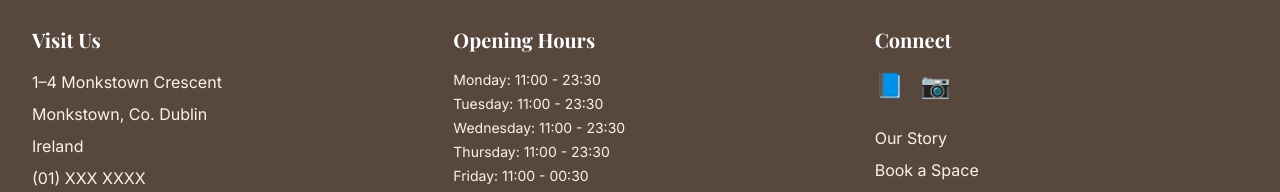
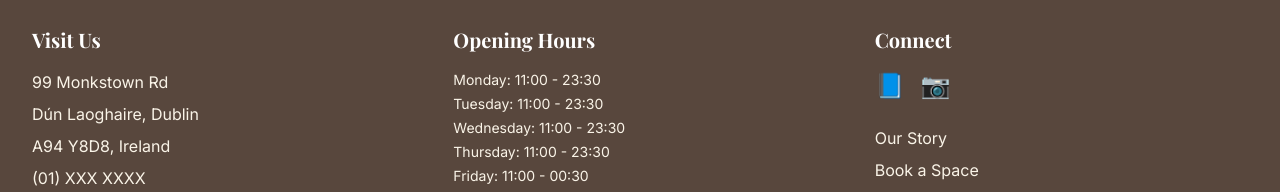
Before and after one commit to markgriffith3011-boop/goggins-pub, a Next.js app: page /gallery in a window 1280 px wide. Shown: the part 1650-1842 px from the top of the page. Built offline with nearby package versions, Linux system fonts and the light colour scheme.

Commit message:
Fix address and Instagram link
Co-Authored-By: Claude Opus 4.6 <noreply@anthropic.com>

```diff
--- a/app/contact/ContactForm.tsx
+++ b/app/contact/ContactForm.tsx
@@ -81,9 +81,9 @@ export default function ContactForm() {
               <div>
                 <h3 className="font-semibold text-pub-wood-800 mb-2">Address</h3>
                 <address className="not-italic text-pub-wood-700">
-                  1–4 Monkstown Crescent<br />
-                  Monkstown, Co. Dublin<br />
-                  Ireland
+                  99 Monkstown Rd<br />
+                  Dún Laoghaire, Dublin<br />
+                  A94 Y8D8, Ireland
                 </address>
               </div>
               <div>
--- a/app/gallery/page.tsx
+++ b/app/gallery/page.tsx
@@ -12,7 +12,7 @@ const galleryImages = [
   { id: 5, src: 'https://images.unsplash.com/photo-1551538827-9c037cb4f32a?w=800&q=80', alt: 'Whiskey selection' },
   { id: 6, src: 'https://images.unsplash.com/photo-1555396273-367ea4eb4db5?w=800&q=80', alt: 'Pub atmosphere' },
   { id: 7, src: 'https://images.unsplash.com/photo-1551218808-94e220e084d2?w=800&q=80', alt: 'Traditional decor' },
-  { id: 8, src: 'https://images.unsplash.com/photo-1514933651103-005eec06c04b?w=800&q=80', alt: 'Monkstown Crescent' },
+  { id: 8, src: 'https://images.unsplash.com/photo-1514933651103-005eec06c04b?w=800&q=80', alt: 'Monkstown Road' },
   { id: 9, src: 'https://images.unsplash.com/photo-1552569973-ffaac7400f87?w=800&q=80', alt: 'Snug area' },
   { id: 10, src: 'https://images.unsplash.com/photo-1572116469696-31de0f17cc34?w=800&q=80', alt: 'Function room' },
   { id: 11, src: 'https://images.unsplash.com/photo-1551538827-9c037cb4f32a?w=800&q=80', alt: 'Dublin Bay view' },
--- a/app/layout.tsx
+++ b/app/layout.tsx
@@ -66,9 +66,10 @@ export default function RootLayout({
               telephone: '+353-1-XXX-XXXX',
               address: {
                 '@type': 'PostalAddress',
-                streetAddress: '1–4 Monkstown Crescent',
-                addressLocality: 'Monkstown',
-                addressRegion: 'Co. Dublin',
+                streetAddress: '99 Monkstown Rd',
+                addressLocality: 'Dún Laoghaire',
+                addressRegion: 'Dublin',
+                postalCode: 'A94 Y8D8',
                 addressCountry: 'IE',
               },
               geo: {
--- a/app/our-story/page.tsx
+++ b/app/our-story/page.tsx
@@ -47,7 +47,7 @@ export default function OurStory() {
                     1935
                   </h3>
                   <p className="text-pub-wood-700">
-                    Goggins opens on Monkstown Crescent, establishing itself as a local
+                    Goggins opens on Monkstown Road, establishing itself as a local
                     meeting place in the heart of the community.
                   </p>
                 </div>
--- a/app/page.tsx
+++ b/app/page.tsx
@@ -69,7 +69,7 @@ export default function Home() {
                 Coastal Location
               </h3>
               <p className="text-pub-wood-700 text-sm">
-                Overlooking Monkstown Crescent & the Dublin Bay coastline.
+                Overlooking Monkstown Road & the Dublin Bay coastline.
               </p>
             </div>
             <div className="bg-white p-6 rounded-lg shadow-md hover:shadow-lg transition-shadow">
--- a/app/spaces/page.tsx
+++ b/app/spaces/page.tsx
@@ -9,7 +9,7 @@ export const metadata: Metadata = {
 const spaces = [
   {
     name: 'Front Bar',
-    description: 'Warm wood, classic snugs and natural daylight overlooking Monkstown Crescent. Perfect for casual drinks and walk-ins.',
+    description: 'Warm wood, classic snugs and natural daylight overlooking Monkstown Road. Perfect for casual drinks and walk-ins.',
     capacity: null,
     image: '🍺',
   },
--- a/components/Footer.tsx
+++ b/components/Footer.tsx
@@ -3,7 +3,7 @@ import hoursData from '@/data/hours.json'
 
 const socialLinks = [
   { name: 'Facebook', href: '#', icon: '📘' },
-  { name: 'Instagram', href: '#', icon: '📷' },
+  { name: 'Instagram', href: 'https://www.instagram.com/gogginspub', icon: '📷' },
 ]
 
 const formatHours = () => {
@@ -28,9 +28,9 @@ export default function Footer() {
           <div>
             <h3 className="font-serif text-xl font-bold text-white mb-4">Visit Us</h3>
             <address className="not-italic text-pub-cream-200 space-y-2">
-              <p>1–4 Monkstown Crescent</p>
-              <p>Monkstown, Co. Dublin</p>
-              <p>Ireland</p>
+              <p>99 Monkstown Rd</p>
+              <p>Dún Laoghaire, Dublin</p>
+              <p>A94 Y8D8, Ireland</p>
               <p className="mt-4">
                 <a href="tel:+353-1-XXX-XXXX" className="hover:text-white transition-colors">
                   {/* TODO: Replace with actual phone number */}
```
